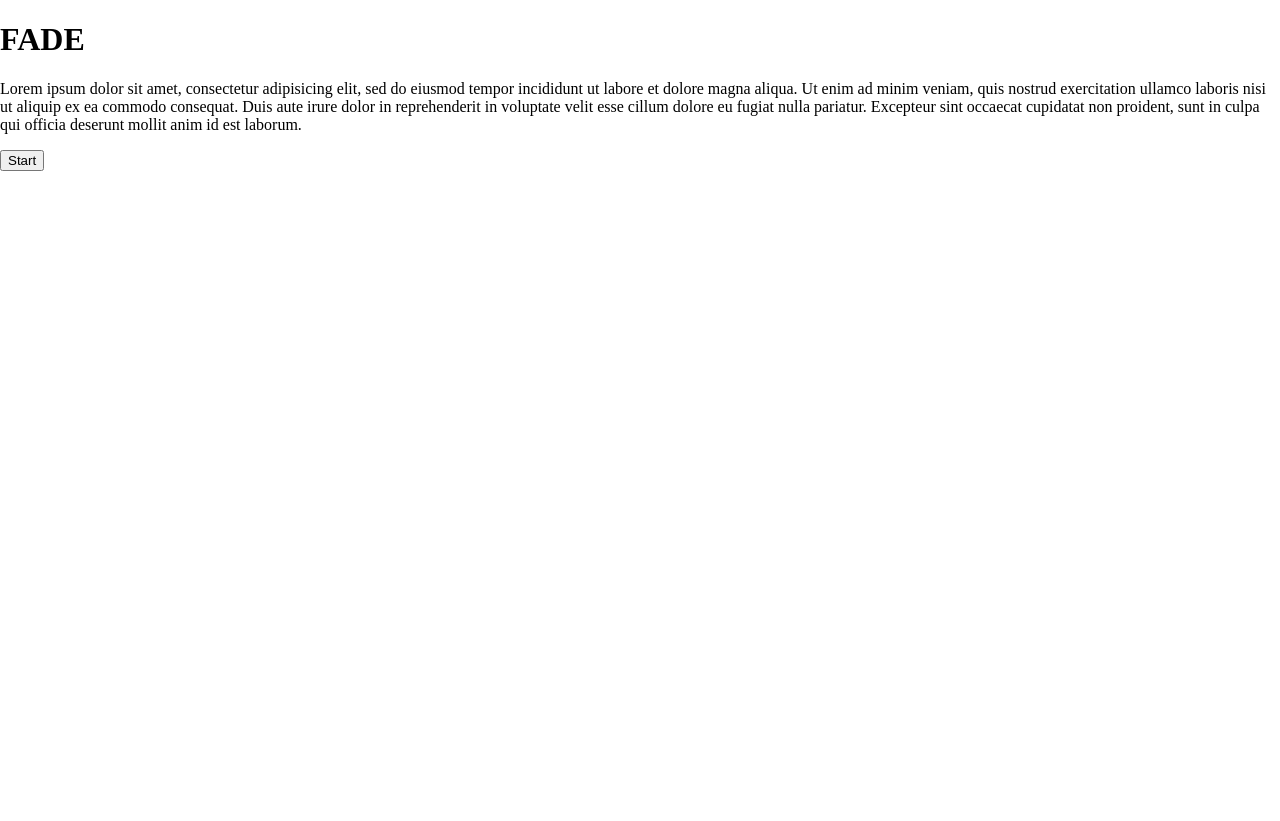
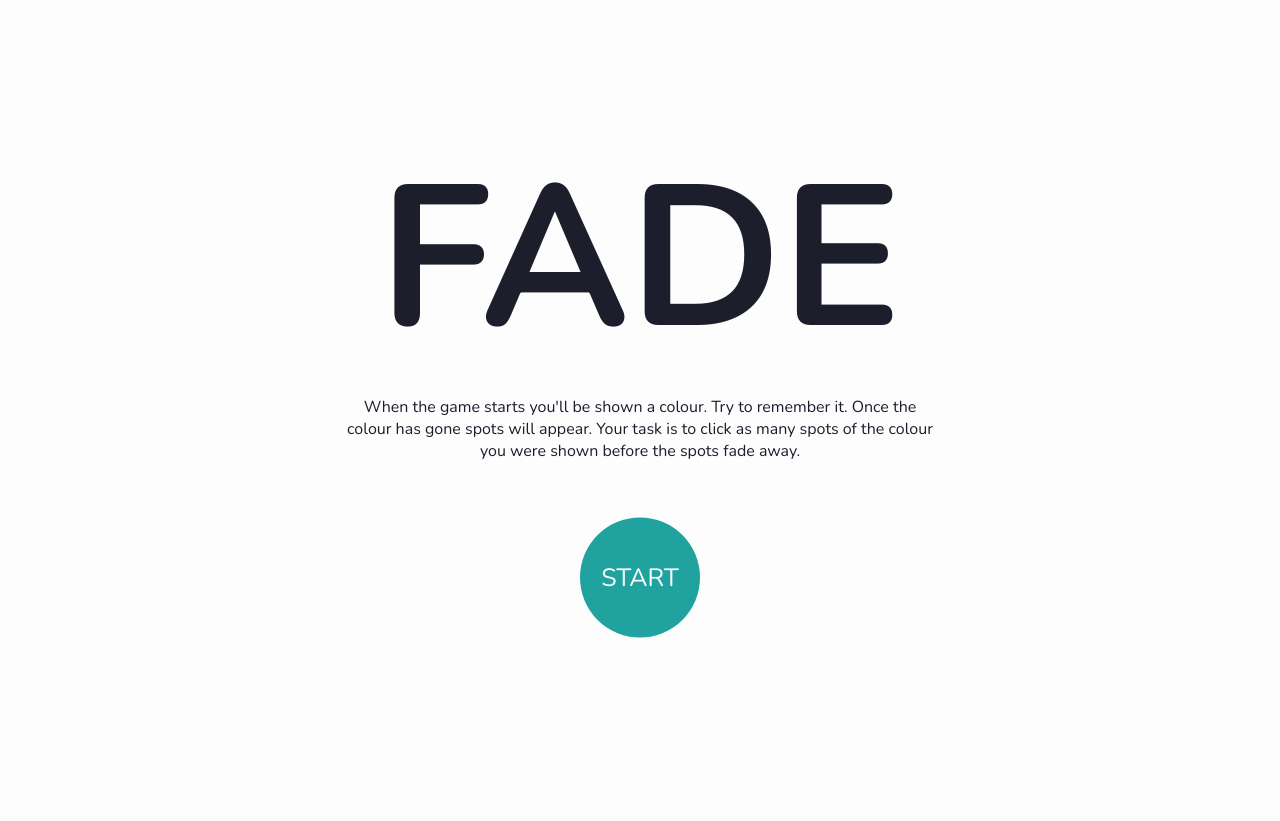
Before and after one commit to JoscelineO/WD-PROJECT-1, a PHP site: page / in a window 1280 px wide. After the commit the page ends 638 px from the top, so only its background shows below. Run offline with PHP 8.4, Linux system fonts and the light colour scheme; some libraries are stand-ins or nearby versions.

Commit message:
working with new colours

```diff
--- a/css/style.css
+++ b/css/style.css
@@ -1,10 +1,6 @@
-
-/*div.background{
-width: 100%;
-height: 100%;
-}*/
 
 body{
+  background-color: #FDFDFD;
   margin: 0;
   padding: 0;
 }
@@ -14,24 +10,67 @@ main {
   height: 100vh;
 }
 
-#counter {
+div.instructions {
+  width: 600px;
   position: absolute;
-  top: 0;
-  left: 0;
-  width: 150px;
-  height: 50px;
-  background: rgba(0,0,0,0.3);
-  color: #fff;
-  line-height: 50px;
-  font-size: 18px;
+  left: 50%;
+  top: 50%;
+  transform: translate(-50%,-50%);
   z-index: 1;
+  text-align: center;
+  font-family: 'Nunito', sans-serif;
+  color: #1D1E2C;
 }
 
+div h1 {
+  font-size: 200px;
+  margin: 0px;
+  top: 35%;
+}
 
+div p {
+  margin-top: 0px;
+  margin-botton: 20px;
+}
 
-div.randomSpots{
+button.start {
+width: 120px;
+height: 120px;
+border-radius: 50%;
+background-color: rgb(32, 163, 158);
+font-family: 'Nunito', sans-serif;
+color: #FDFDFD;
+font-size: 25px;
+border: none;
+margin: 40px;
+}
+
+div.randomSpots {
   border-radius: 50%;
   position: absolute;
+}
+
+p#score {
+  display: none;
+  position: absolute;
+  left: 50%;
+  top: 50%;
+  margin: 0 auto;
+  transform: translate(-50%,-50%);
+  text-align: center;
+  font-family: 'Nunito', sans-serif;
+  font-size: 300px
+}
+
+img#exit {
+  height: 50px;
+  width: 50px;
+  display: none;
+  position: absolute;
+  left: 50%;
+  top: 90%;
+  transform: translate(-50%,-50%);
+  text-align: center;
 }
 
 
--- a/index.html
+++ b/index.html
@@ -6,20 +6,19 @@
   <script src="https://ajax.googleapis.com/ajax/libs/jquery/2.1.3/jquery.min.js"></script>
   <script src="https://code.jquery.com/ui/1.12.1/jquery-ui.js"></script>
   <script src="js/app.js" charset="utf-8"></script>
+  <link href="https://fonts.googleapis.com/css?family=Nunito:400,600,700" rel="stylesheet">
   <link rel="stylesheet" href="css/style.css">
-  <title>GAME!</title>
+  <title>FADE</title>
 </head>
 <body>
   <main>
     <div class="instructions">
       <h1>FADE</h1>
-      <p>Lorem ipsum dolor sit amet, consectetur adipisicing elit, sed do eiusmod tempor incididunt ut labore et dolore magna aliqua. Ut enim ad minim veniam, quis nostrud exercitation ullamco laboris nisi ut aliquip ex ea commodo consequat. Duis aute irure dolor in reprehenderit in voluptate velit esse cillum dolore eu fugiat nulla pariatur. Excepteur sint occaecat cupidatat non proident, sunt in culpa qui officia deserunt mollit anim id est laborum.</p>
-      <button class="start">Start</button>
+      <p>When the game starts you'll be shown a colour. Try to remember it. Once the colour has gone spots will appear. Your task is to click as many spots of the colour you were shown before the spots fade away.</p>
+      <button class="start">START</button>
     </div>
-    <p class="scorePage" id="score"></p>
-    <p class="scorePage" id="exit">X</p>
+      <p id="score"></p>
+      <img src="images/ExitX.png" alt="EXIT" id="exit">
   </main>
-  <!-- <h1>SunSpots</h1> -->
-  <!-- <div id="instructions"> Instructions</div> -->
 </body>
 </html>
--- a/js/app.js
+++ b/js/app.js
@@ -3,20 +3,25 @@ var Game = Game || {};
 Game.nextLevel = function() {
   Game.bubbles+=10;
   Game.giveBackgroundColor();
+  Game.score = 0;
 };
 
 Game.showScore = function() {
-  Game.scoreDisplay.show().html(Game.score);
-  Game.exit.show().on('click', function() {
+  Game.scoreDisplay.fadeIn(3000).html(Game.score);
+
+  Game.exit.fadeIn(3000).click(function() {
+    Game.playing = false;
+    Game.scoreDisplay.hide();
+    Game.exit.hide();
     Game.showInstructions();
+    Game.bubbles      = 20;
   });
 
   setTimeout(function() {
-    Game.scoreDisplay.hide();
-    Game.exit.hide();
+    Game.scoreDisplay.fadeOut(3000);
+    Game.exit.fadeOut(3000).off('click');
     Game.nextLevel();
-  }, 3000);
-
+  }, 6000);
 };
 
 Game.appendSpots = function() {
@@ -89,6 +94,7 @@ Game.showSpots = function() {
 };
 
 Game.giveBackgroundColor = function() {
+  if(this.playing) {
     var self = this;
     this.randomColor = this.backgroundColours[Math.floor(Math.random()*this.backgroundColours.length)];
 
@@ -97,18 +103,21 @@ Game.giveBackgroundColor = function() {
     }, 3000, function() {
       setTimeout(function() {
         $('main').animate({
-        backgroundColor: '#fff'
+          backgroundColor: '#FDFDFD'
         }, 3000, function() {
           self.showSpots();
         });
       }, 1000);
     });
+  }
 };
 
 Game.showInstructions = function() {
+  $('.start').off('click');
   this.instructions.fadeIn(3000);
 
   $('.start').on('click', function() {
+    Game.playing = true;
     Game.instructions.fadeOut(3000);
     setTimeout(function() {
       Game.giveBackgroundColor();
@@ -118,22 +127,24 @@ Game.showInstructions = function() {
 
 Game.setup = function() {
   this.backgroundColours = [
-    'rgb(46, 66, 114)',
-    'rgb(50, 138, 46)',
+    'rgb(52, 89, 149)',
+    'rgb(251, 77, 61)',
     'rgb(170, 57, 57)',
-    'rgb(89, 42, 113)',
-    'rgb(225, 220, 40)'
+    'rgb(32, 163, 158)',
+    'rgb(255, 212, 84)'
   ];
   this.score = 0;
   this.instructions = $('.instructions');
+  this.exit         = $('#exit');
+  this.scoreDisplay = $('#score');
   this.instructions.hide();
+  this.scoreDisplay.hide();
+  this.scoreDisplay.hide();
+  this.exit.hide();
   this.showInstructions();
-  this.scoreDisplay = $('#score');
-  this.scoreDisplay.hide();
-  this.exit = $('#exit');
-  this.exit.hide();
   this.bubbles      = 20;
   this.array        = [];
+  this.playing      = true;
 };
 
 $(Game.setup.bind(Game));
```
Also changed, not shown: images/ExitX.png (added). Lines whose indentation alone changed are shown as unchanged.
